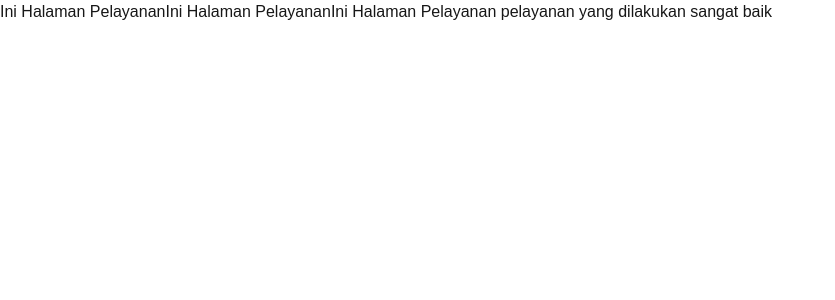
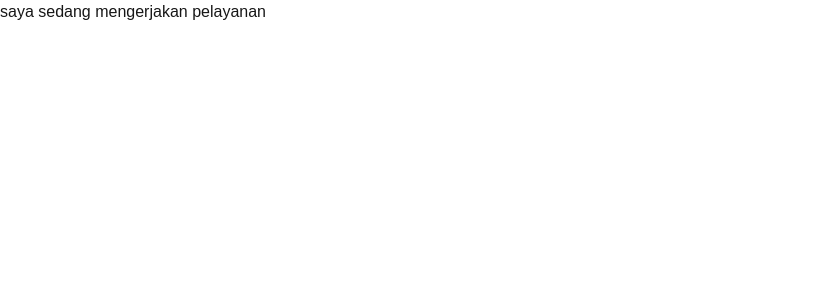
Before and after one commit to muhammadarlianoscar-uti/TA-WEB-24-SEMBADE, a Next.js app in the folder my-app/: page /pelayanan in a window 1280 px wide. Shown: the top 300 px of the page, without its empty margins (0-835 px from the left). Built offline with nearby package versions, Linux system fonts and the light colour scheme.

Commit message:
commit umam pelayanan

```diff
--- a/my-app/app/pelayanan/page.jsx
+++ b/my-app/app/pelayanan/page.jsx
@@ -2,6 +2,6 @@ import React from 'react'
 
 export default function pelayanan() {
   return (
-    <div>Ini Halaman PelayananIni Halaman PelayananIni Halaman Pelayanan pelayanan yang dilakukan sangat baik</div>
+    <div>saya sedang mengerjakan pelayanan</div>
   )
 }
--- a/my-app/app/pengaduan/page.jsx
+++ /dev/null
@@ -1,7 +0,0 @@
-import React from 'react'
-
-export default function pengaduan() {
-  return (
-    <div>Ini Halaman pengaduan</div>
-  )
-}
```
Also changed, not shown: 1 other file (tests, documents, lock files or other folders).
